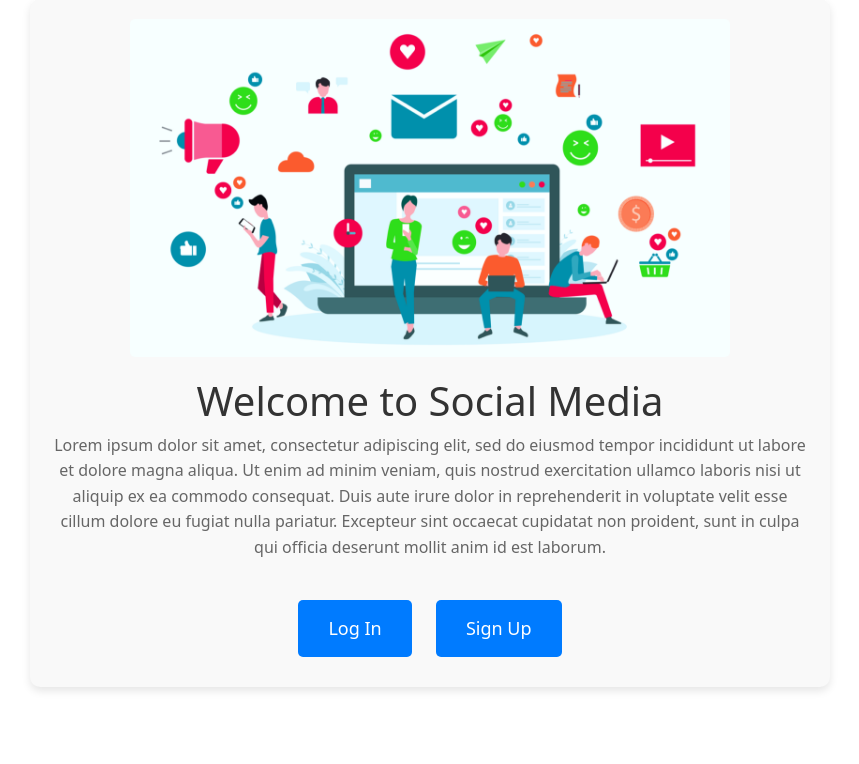
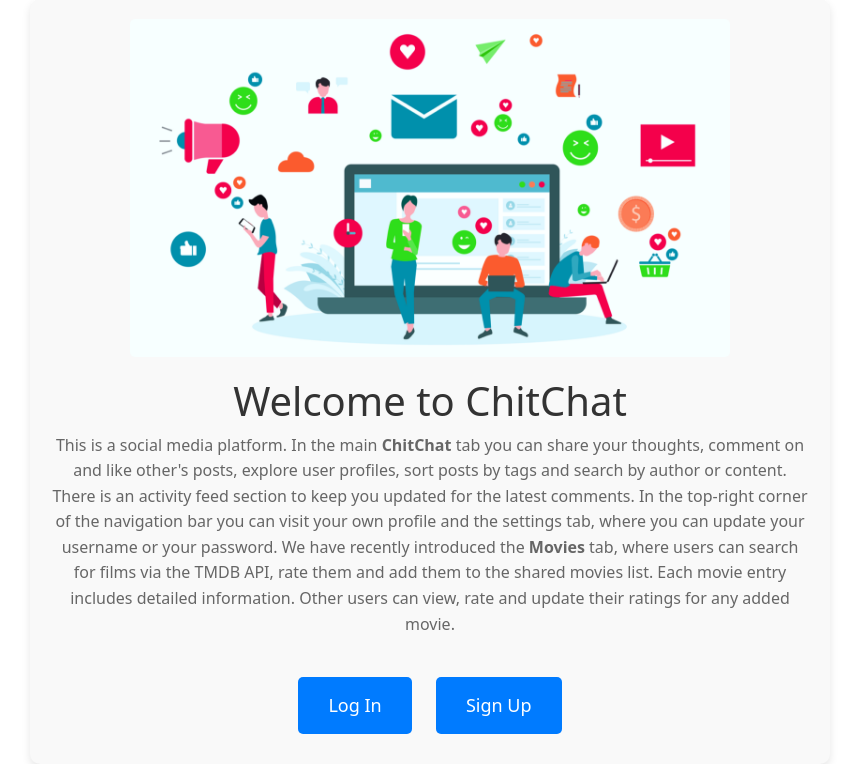
Before and after one commit to PocoLocus/social-media, a Django app: page / in a window 1280 px wide. Shown: the part 51-815 px from the top of the page, without its empty margins (210-1069 px from the left). Before the commit the page ends 742 px from the top, so only its background shows below. Run offline with Django 5.2, Linux system fonts and the light colour scheme.

Commit message:
Added pagination for movie online search, refined welcome page text

```diff
--- a/core/templates/core/welcome.html
+++ b/core/templates/core/welcome.html
@@ -11,8 +11,16 @@
         <img src="{% static 'core/images/social-media-welcome.png' %}" alt="Welcome Image" class="welcome-image">
 
         <div class="text-box">
-          <h1>Welcome to Social Media</h1>
-          <p>Lorem ipsum dolor sit amet, consectetur adipiscing elit, sed do eiusmod tempor incididunt ut labore et dolore magna aliqua. Ut enim ad minim veniam, quis nostrud exercitation ullamco laboris nisi ut aliquip ex ea commodo consequat. Duis aute irure dolor in reprehenderit in voluptate velit esse cillum dolore eu fugiat nulla pariatur. Excepteur sint occaecat cupidatat non proident, sunt in culpa qui officia deserunt mollit anim id est laborum.</p>
+          <h1>Welcome to ChitChat</h1>
+          <p>
+            This is a social media platform. In the main <strong>ChitChat</strong> tab you can share your thoughts,
+            comment on and like other's posts, explore user profiles, sort posts by tags and search by author or content.
+            There is an activity feed section to keep you updated for the latest comments. In the top-right corner of the
+            navigation bar you can visit your own profile and the settings tab, where you can update your username or
+            your password. We have recently introduced the <strong>Movies</strong> tab, where users can search for films
+            via the TMDB API, rate them and add them to the shared movies list. Each movie entry includes detailed information.
+            Other users can view, rate and update their ratings for any added movie.
+          </p>
         </div>
 
         {% if user.is_anonymous %}
--- a/core/views.py
+++ b/core/views.py
@@ -259,38 +259,39 @@
 
 @login_required(login_url="login")
 def search_movie_online(request):
-    if request.method == "POST":
-        movie = request.POST.get("searched_movie")
+    query = request.GET.get("searched_movie", "").strip()
+    tmdb_page = request.GET.get("tmdb_page", 1)
+    available_movies = []
+    tmdb_total_pages = 1
+    if query:
         url = "https://api.themoviedb.org/3/search/movie"
         headers = {
             "accept": "application/json",
             "Authorization": "Bearer eyJhbGciOiJIUzI1NiJ9.eyJhdWQiOiJhYzFiM2E4ODJlM2IzZGI4ZGVmNjQ0NDhiMWRlMzdkNCIsIm5iZiI6MTcyOTU4NjU2MC45NzcsInN1YiI6IjY3MTc2NTgwNmZiMDllMzk0YzAyOWQ4MSIsInNjb3BlcyI6WyJhcGlfcmVhZCJdLCJ2ZXJzaW9uIjoxfQ.QNo6zhVT2QxldV-6gQZqjAxUui_cII-wjRnvHczkY3o"
         }
         params = {
-            "query": movie,
+            "query": query,
             "include_adult": False,
-            "language": "en-US"
+            "language": "en-US",
+            "page": tmdb_page
         }
-        response = requests.get(url, headers=headers, params=params)
-        data = response.json()
-        available_movies = data["results"]
-        number_of_pages = data["total_pages"]
-        for page in range(1, number_of_pages):
-            params = {
-                "query": movie,
-                "include_adult": False,
-                "language": "en-US",
-                "page": page+1
-            }
+        try:
             response = requests.get(url, headers=headers, params=params)
+            response.raise_for_status()
             data = response.json()
-            available_movies.extend(data["results"])
-        for movie in available_movies:
-            movie["movie_exists"] = Movie.objects.filter(title=movie["title"], overview=movie["overview"]).exists()
-        return render(request, "core/search-movie-online.html", context={
-            "available_movies": available_movies,
-        })
-    return render(request, "core/search-movie-online.html")
+            available_movies = data.get("results", [])
+            tmdb_total_pages = data.get("total_pages", 1)
+            for movie in available_movies:
+                movie["movie_exists"] = Movie.objects.filter(title=movie["title"], overview=movie["overview"]).exists()
+        except:
+            messages.error(request, "Failed to fetch movies. Please try again later.")
+            return redirect("search_movie_online")
+    return render(request, "core/search-movie-online.html", context={
+        "available_movies": available_movies,
+        "searched": query,
+        "tmdb_page": int(tmdb_page),
+        "tmdb_total_pages": tmdb_total_pages
+    })
 
 @login_required(login_url="login")
 def add_movie(request):
@@ -316,5 +317,5 @@
             rating=rating
         )
         new_rating.save()
-        messages.success(request, "Movie added successfully!")
+        messages.success(request, "Movie successfully added!")
         return redirect('movies')
```
Also changed, not shown: core/templates/core/movies.html (+0 -13 lines), core/templates/core/search-movie-online.html (+16 -4 lines), social_media/db.sqlite3.
